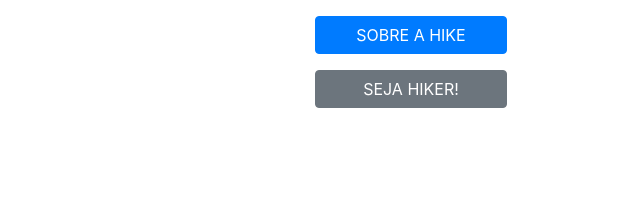
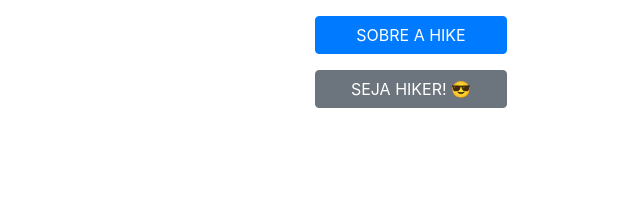
Before and after one commit to gustavotorresds/hike, a website with bundled scripts: page index.html in a window 1280 px wide. Shown: the part 466-678 px from the top of the page, 229-869 px from the left. Built offline with nearby package versions, Linux system fonts and the light colour scheme; a script that the page names is missing.

Commit message:
Add emoji

```diff
--- a/index.html
+++ b/index.html
@@ -78,7 +78,7 @@
             <p>Quer aprender a programar?<br>Vem com a gente que é sucesso.</p>
             <a class="btn btn-primary btn-xl js-scroll-trigger" href="#about">Sobre a Hike</a>
             <div class="spacing"></div>
-            <a class="btn btn-secondary btn-xl js-scroll-trigger" href="#admissions">Seja Hiker!</a>
+            <a class="btn btn-secondary btn-xl js-scroll-trigger" href="#admissions">Seja Hiker! 😎</a>
           </div>
         </div>
       </div>
```
